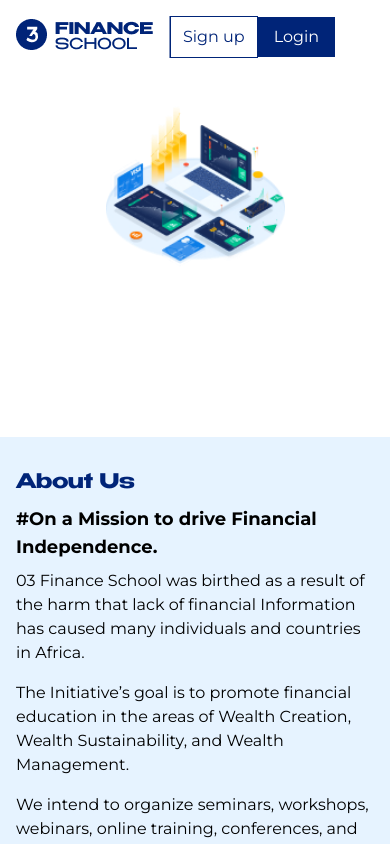
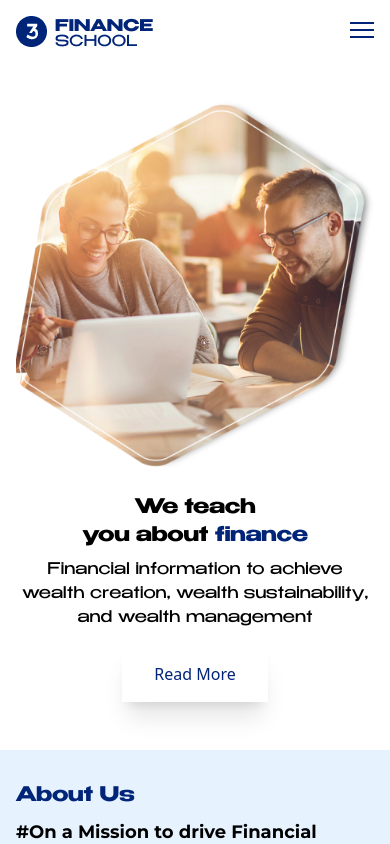
Before and after one commit to Jaeger-11/O3-Finance-School, a React (Vite) app: page / in a window 390 px wide. Shown: the top 844 px of the page. Built offline with nearby package versions, Linux system fonts and the light colour scheme.

Commit message:
refactor hero section

```diff
--- a/src/components/Navbar.jsx
+++ b/src/components/Navbar.jsx
@@ -19,7 +19,7 @@ const Navbar = () => {
         </div>
 
         {/* <!-- menu items --> */}
-        <div class="hidden md:flex gap-8 items-center">
+        <div className="hidden md:flex gap-8 items-center">
           <Link to="/" className="hover:font-bold font-medium">Home</Link>
           <Link to="/about" className="hover:font-bold font-medium">About Us</Link>
           <Link to="/courses" className="hover:font-bold font-medium">Courses</Link>
@@ -27,7 +27,7 @@ const Navbar = () => {
           <Link to="/events" className="hover:font-bold font-medium">Events</Link>
         </div>
 
-        <div className='border-l border-opacity-50 border-darkblue'>
+        <div className='hidden md:block border-l border-opacity-50 border-darkblue'>
           <button className='py-2 px-3 border border-darkblue text-darkblue hover:text-white hover:bg-darkblue md:mx-4'>Sign up</button>
           <button className='py-2 px-4 bg-darkblue text-white hover:bg-white hover:text-darkblue hover:border hover:border-darkblue'>Login</button>
         </div>
--- a/src/index.css
+++ b/src/index.css
@@ -45,7 +45,7 @@ body{
 .hamburger-top, .hamburger-middle, .hamburger-bottom{
   width: 24px;
   height: 2px;
-  background-color: white;
+  background-color: #002478;
   position: absolute;
   top: 0;
   left: 0;
--- /dev/null
+++ b/src/pages/About.jsx
@@ -0,0 +1,9 @@
+import React from 'react'
+
+const About = () => {
+  return (
+    <div>About</div>
+  )
+}
+
+export default About
--- a/src/pages/Home.jsx
+++ b/src/pages/Home.jsx
@@ -1,5 +1,4 @@
-import heroImage from "../assets/hero.png";
-import desktopHeroImage from "../assets/desktop-hero.png";
+import heroImage from "../assets/heroimagenew.png";
 import discord from "../assets/discord.svg";
 import telegram from "../assets/telegram.svg";
 import Footer from "../components/Footer";
@@ -15,13 +14,14 @@ function Home() {
         <div className='container mx-auto'>
         <section className='flex flex-col gap-6 px-4 py-8 md:px-0 md:pb-12 md:flex-row-reverse md:justify-center md:items-center'>
           <div className="md:flex-[40%]">
-            <img src={heroImage} alt="finance photo" className="mx-auto w-1/2 md:hidden" />
-            <img src={desktopHeroImage} alt="finance photo" className="hidden md:block"/>
+            <img src={heroImage} alt="finance photo" className="mx-auto" />
           </div>
-          <article className="text-center text-white md:text-left md:flex-[60%]">
-            <h3 className="text-xl mb-2 md:text-4xl benzin-bold">We teach you about finance</h3>
+          <article className="text-center text-black md:text-left md:flex-[60%]">
+            <h3 className="text-xl mb-2 md:text-4xl benzin-bold">We teach <br /> you about <span className="text-darkblue">finance</span> </h3>
             <p className="md:text-2xl benzin-regular">Financial information to achieve wealth creation, wealth sustainability, and wealth management</p>
+            <button className="text-darkblue my-4 font-medium text-base py-4 px-8 shadow-xl md:text-lg">Read More</button>
           </article>
+
         </section>
         </div>
       </main>
--- a/src/router.jsx
+++ b/src/router.jsx
@@ -1,5 +1,6 @@
 import React from 'react';
 import { Route, BrowserRouter, Routes } from 'react-router-dom';
+import About from './pages/About';
 import Home from './pages/Home';
 import NotFound from './pages/NotFound';
 
@@ -9,6 +10,7 @@ const Router = () => {
         <Routes>
             <Route path='/' element={<Home/>} />
             <Route path='*' element={<NotFound/>}/>
+            <Route path='/about' element={<About/>}/>
         </Routes>
     </BrowserRouter>
   )
```
